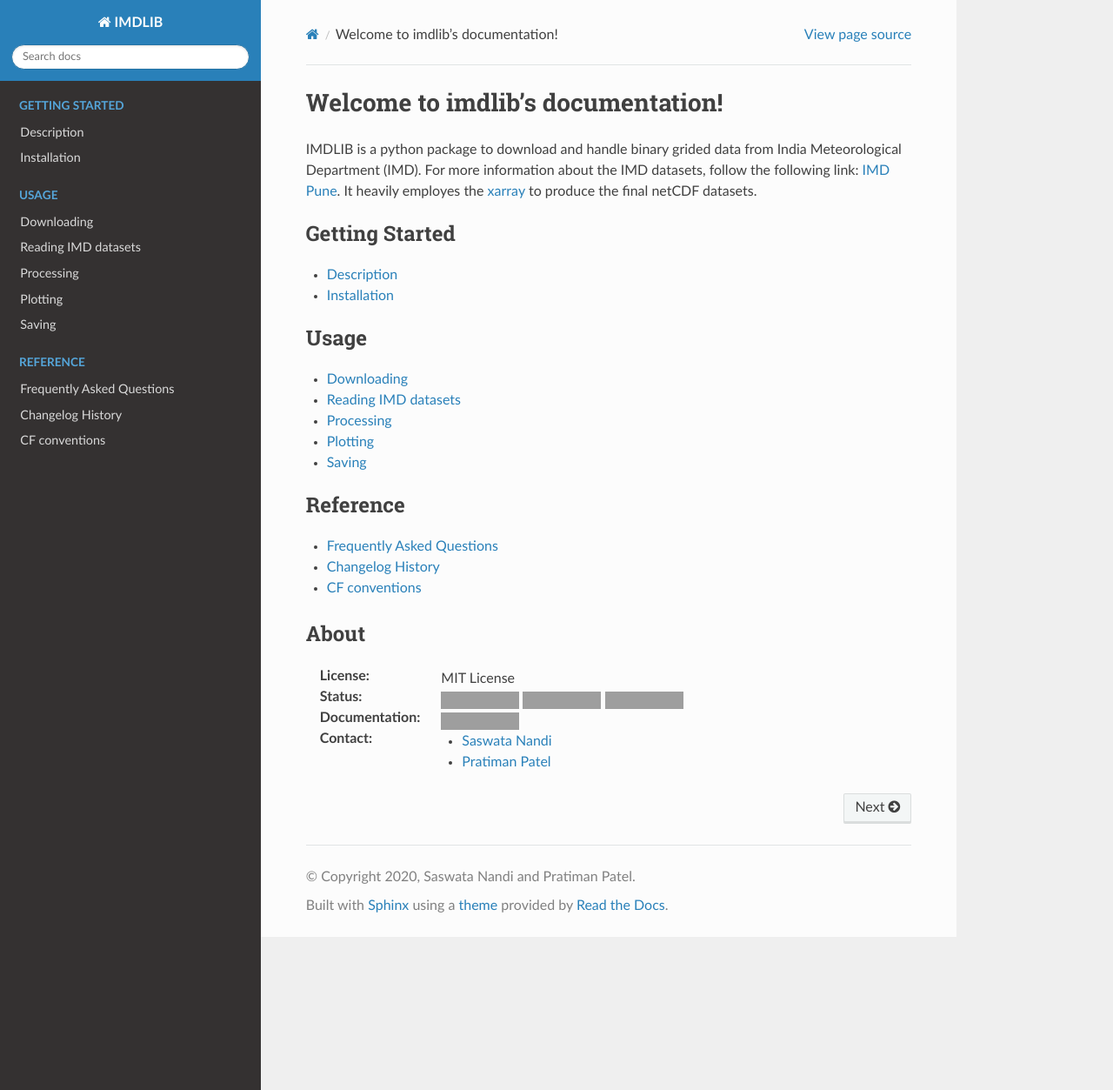
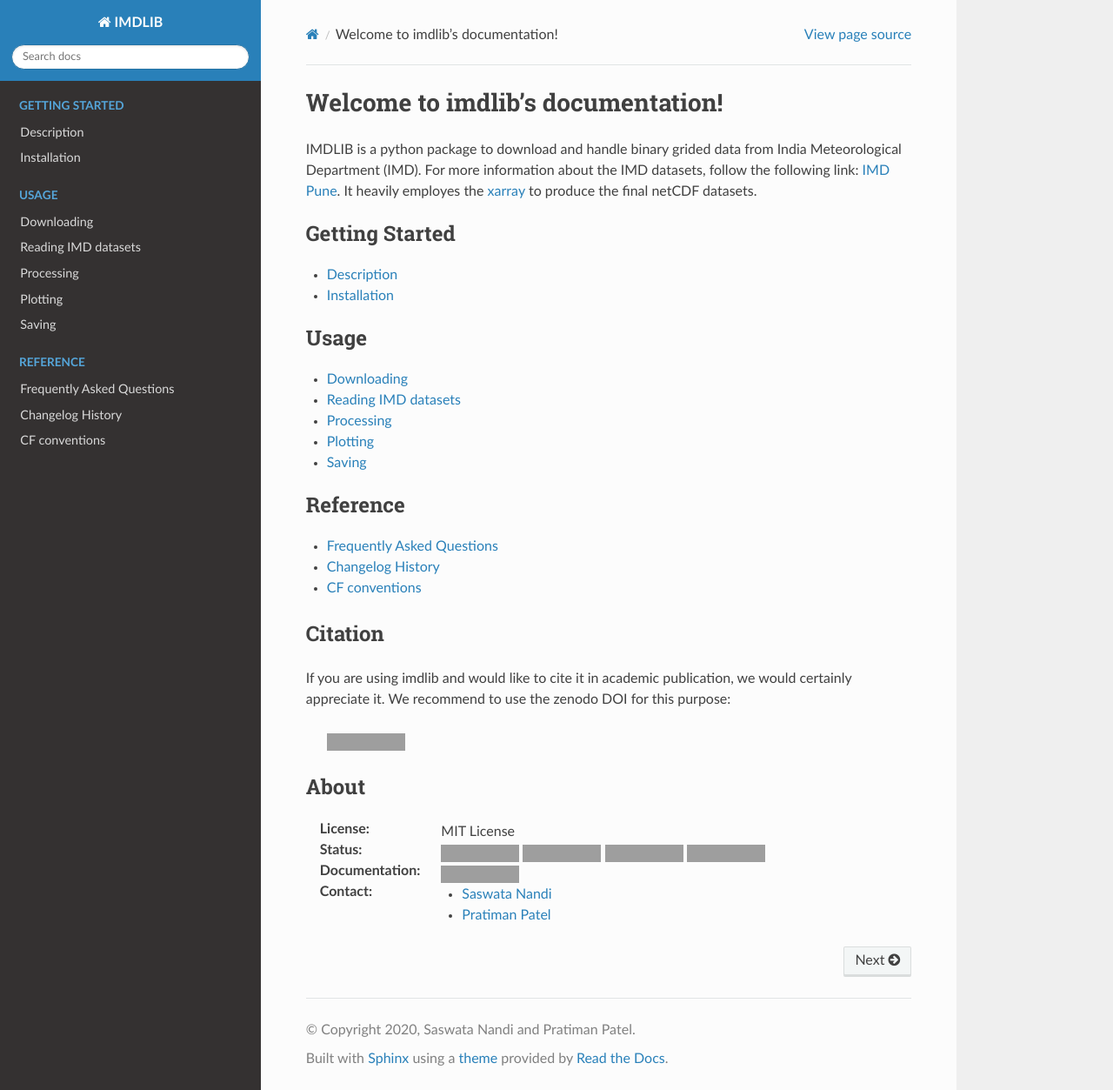
Before and after one commit to iamsaswata/imdlib, a Sphinx documentation site: the page built from docs/index.rst, in a window 1280 px wide and 1253 px high. Shown: the whole window at 87% size. Built offline with Sphinx 7.4.7 and the Read the Docs theme 2.0.0, drawn with Linux system fonts in a browser that asks for light colours; grey boxes are pictures that could not be loaded.

Commit message:
added doi using zenodo

```diff
--- a/docs/index.rst
+++ b/docs/index.rst
@@ -32,6 +32,14 @@ Department (IMD). For more information about the IMD datasets, follow the follow
    changelog
    cf-conventions
 
+Citation
+--------
+
+If you are using imdlib and would like to cite it in academic publication, we would certainly appreciate it. We recommend to use the zenodo DOI for this purpose:
+
+    .. image:: https://zenodo.org/badge/235463327.svg
+       :target: https://doi.org/10.5281/zenodo.4405233
+
 About
 -----
 
@@ -45,6 +53,8 @@ About
         :target: https://travis-ci.org/iamsaswata/imdlib
     .. image:: https://anaconda.org/iamsaswata/imdlib/badges/version.svg
         :target: https://anaconda.org/iamsaswata/imdlib
+    .. image:: https://zenodo.org/badge/235463327.svg
+        :target: https://doi.org/10.5281/zenodo.4405233
 
 :Documentation:
     .. image:: https://readthedocs.org/projects/imdlib/badge/?version=stable
```
Also changed, not shown: README.md (+7 -0 lines), 5 other files.
